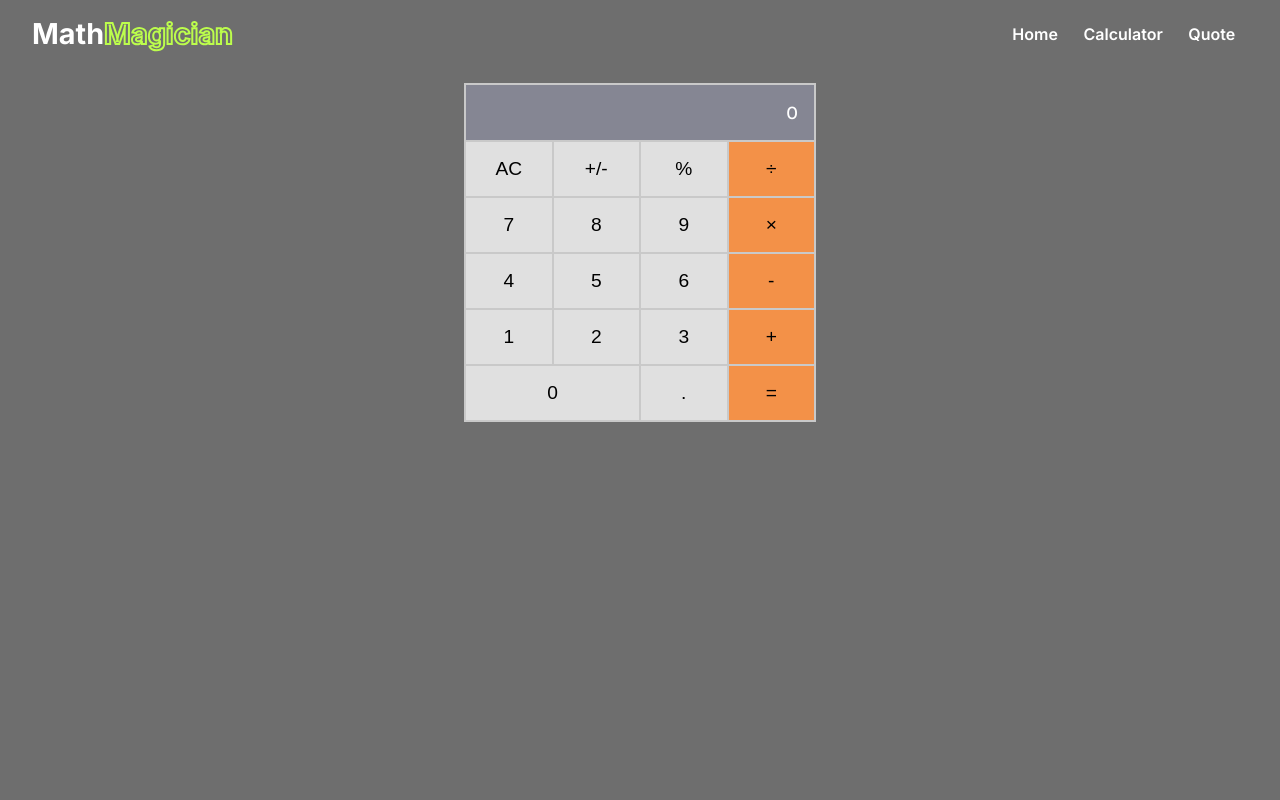
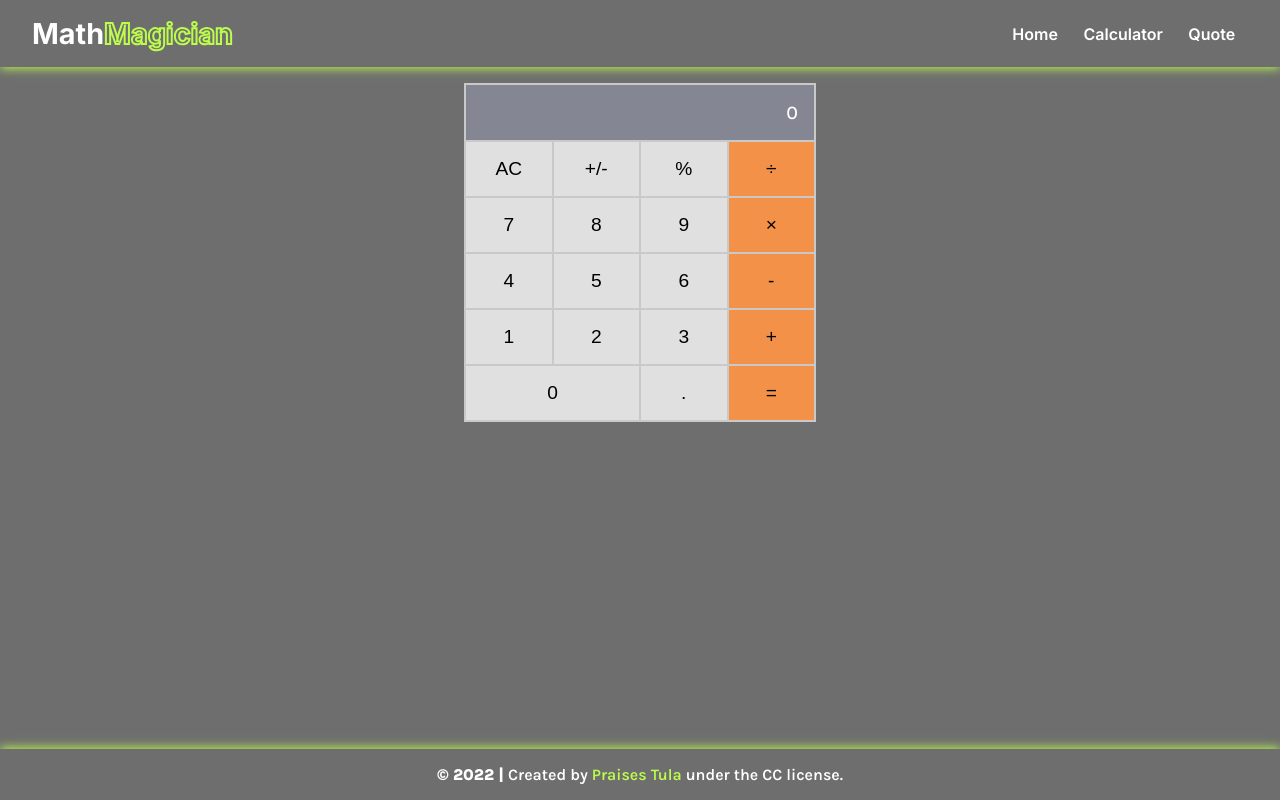
Before and after one commit to PraisesPJMT/Math-Magicians-RX, a React (Create React App) app: page / in a window 1280 px wide. Built offline with nearby package versions, Linux system fonts and the light colour scheme.

Commit message:
Add website footer component

```diff
--- a/src/App.js
+++ b/src/App.js
@@ -7,6 +7,7 @@ import {
 import './App.css';
 import Calculator from './components/Calculator';
 import Header from './components/Header';
+import Footer from './components/Footer';
 
 const App = () => (
   <Router>
@@ -17,6 +18,7 @@ const App = () => (
         <Route path="/" element={<Calculator />} />
       </Routes>
     </main>
+    <Footer />
   </Router>
 );
 
--- /dev/null
+++ b/src/components/Footer.js
@@ -0,0 +1,23 @@
+import React from 'react';
+import './styles/Footer.css';
+
+const Footer = () => (
+  <footer className="footer">
+    <p className="footer-text">
+      <span className="copyright">© 2022 | </span>
+      Created by
+      <a
+        href="https://github.com/PraisesPJMT"
+        target="_blank"
+        rel="noreferrer"
+      >
+        {' '}
+        Praises Tula
+        {' '}
+      </a>
+      under the CC license.
+    </p>
+  </footer>
+);
+
+export default Footer;
--- /dev/null
+++ b/src/components/styles/Footer.css
@@ -0,0 +1,21 @@
+.footer {
+  padding: 1rem;
+  display: flex;
+  justify-content: center;
+  box-shadow: 0 -1px 10px #bcfd4c;
+  margin-top: auto;
+}
+
+.footer-text {
+  color: #fff;
+  font-weight: 600;
+}
+
+.copyright {
+  font-weight: 900;
+}
+
+.footer-text a {
+  color: #bcfd4c;
+  text-decoration: none;
+}
--- a/src/components/styles/Header.css
+++ b/src/components/styles/Header.css
@@ -3,12 +3,18 @@
   align-items: center;
   padding: 1rem 2rem;
   font-family: 'Inter', sans-serif;
+  box-shadow: 0 1px 10px #bcfd4c;
 }
 
 .logo {
   margin-right: auto;
   text-decoration: none;
   font-size: 1.2rem;
+  transition: all 0.2s ease-in-out;
+}
+
+.logo:hover {
+  scale: 1.05;
 }
 
 .logo-left {
--- a/src/index.css
+++ b/src/index.css
@@ -5,8 +5,16 @@
   padding: 0;
 }
 
+/* body { */
+
+/*  width: 100vw; */
+
+/*  height: 100vh; */
+
+/* } */
+
 #root {
-  width: 100%;
+  width: 100vw;
   display: flex;
   flex-direction: column;
   font-family: 'Karla', sans-serif;
```
